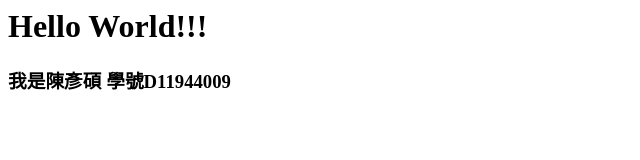
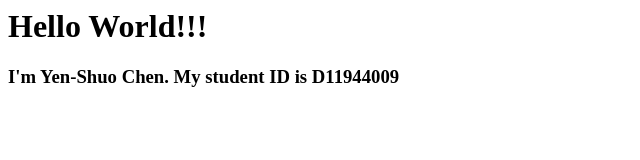
Before and after one commit to t120297346/demo, a plain HTML site: page index.html in a window 1280 px wide. Shown: the whole page, without its empty margins (0-640 px from the left). Drawn offline with Linux system fonts and the light colour scheme.

Commit message:
Update index.html

```diff
--- a/index.html
+++ b/index.html
@@ -1,2 +1,2 @@
 <h1>Hello World!!!</h1>
-<h3>我是陳彥碩 學號D11944009</h3>
+<h3>I'm Yen-Shuo Chen. My student ID is D11944009</h3>
```
